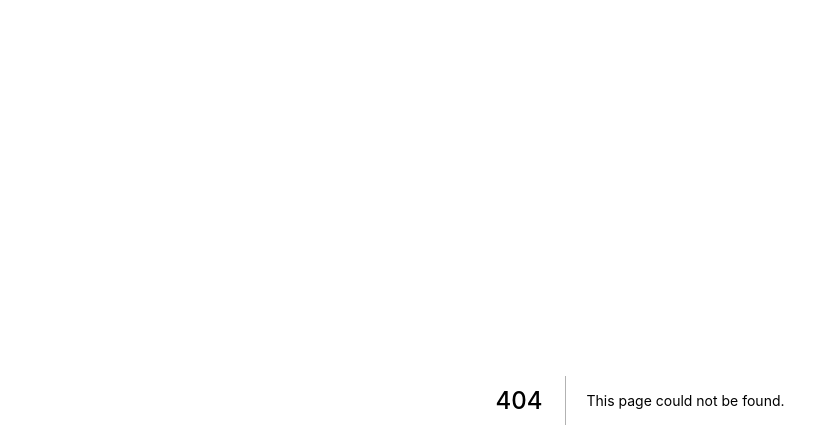
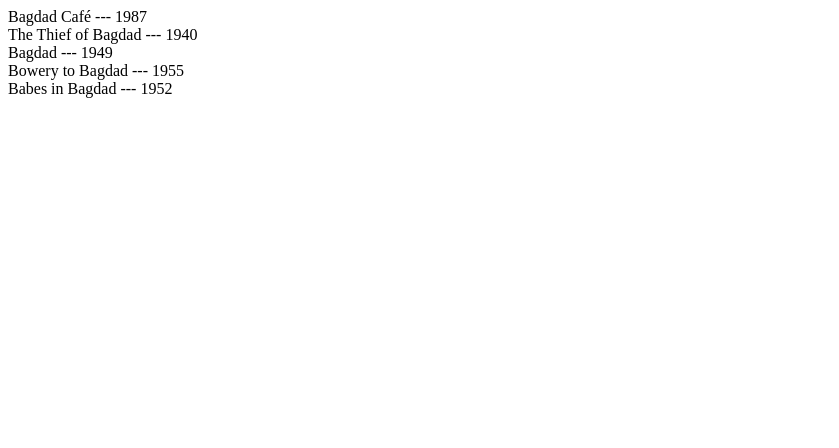
Before and after one commit to arthuranthony2000/next3, a Next.js app: page /movies in a window 1280 px wide. Before the commit this address had no page. Shown: the top 448 px of the page, without its empty margins (0-839 px from the left). Built offline with nearby package versions, Linux system fonts and the light colour scheme.

Commit message:
modify 1

```diff
--- /dev/null
+++ b/pages/movies.js
@@ -0,0 +1,96 @@
+export default function Movies() {
+
+
+    const data = {
+
+        "Search": [
+
+            {
+
+                "Title": "Bagdad Café",
+
+                "Year": "1987",
+
+                "imdbID": "tt0095801",
+
+                "Type": "movie",
+
+                "Poster": "https://m.media-amazon.com/images/M/MV5BNmUwZGZhZTktNGNmOS00NDA0LWEzYWUtZjE2ODA5OTM2OTc2XkEyXkFqcGdeQXVyMTQ3Njg3MQ@@._V1_SX300.jpg"
+
+            },
+
+            {
+
+                "Title": "The Thief of Bagdad",
+
+                "Year": "1940",
+
+                "imdbID": "tt0033152",
+
+                "Type": "movie",
+
+                "Poster": "https://m.media-amazon.com/images/M/MV5BZWFhYjg4NTEtY2IzMS00YTc2LTg1NGUtMTEzNDBlZDIxZTk3XkEyXkFqcGdeQXVyMTMxMTY0OTQ@._V1_SX300.jpg"
+
+            },
+
+            {
+
+                "Title": "Bagdad",
+
+                "Year": "1949",
+
+                "imdbID": "tt0041149",
+
+                "Type": "movie",
+
+                "Poster": "https://m.media-amazon.com/images/M/MV5BZjAxYTJmMmItYzZhMS00OWMwLTkxMjEtZjVmNmM3ZGRlZTljXkEyXkFqcGdeQXVyNTk1MTk0MDI@._V1_SX300.jpg"
+
+            },
+
+            {
+
+                "Title": "Bowery to Bagdad",
+
+                "Year": "1955",
+
+                "imdbID": "tt0044388",
+
+                "Type": "movie",
+
+                "Poster": "https://m.media-amazon.com/images/M/MV5BZTMwMTUyZTktOTk4OC00ZGY2LWFmMzAtYjkxMWMxNjdmOTg4XkEyXkFqcGdeQXVyNDY3MzU2MDM@._V1_SX300.jpg"
+
+            },
+
+            {
+
+                "Title": "Babes in Bagdad",
+
+                "Year": "1952",
+
+                "imdbID": "tt0044389",
+
+                "Type": "movie",
+
+                "Poster": "https://m.media-amazon.com/images/M/MV5BYjBmNmRlNzAtZDNjYi00ZjQ0LTljYTktZGUxOGNhMjFhZWI1XkEyXkFqcGdeQXVyMTE2NzA0Ng@@._V1_SX300.jpg"
+
+            }
+
+        ],
+
+        "totalResults": "59",
+
+        "Response": "True"
+
+    }
+
+    return (
+
+        <div>
+
+            {data.Search.map((m) => <div>{m.Title} --- {m.Year}</div>)}
+
+        </div>
+
+    )
+
+}
```
